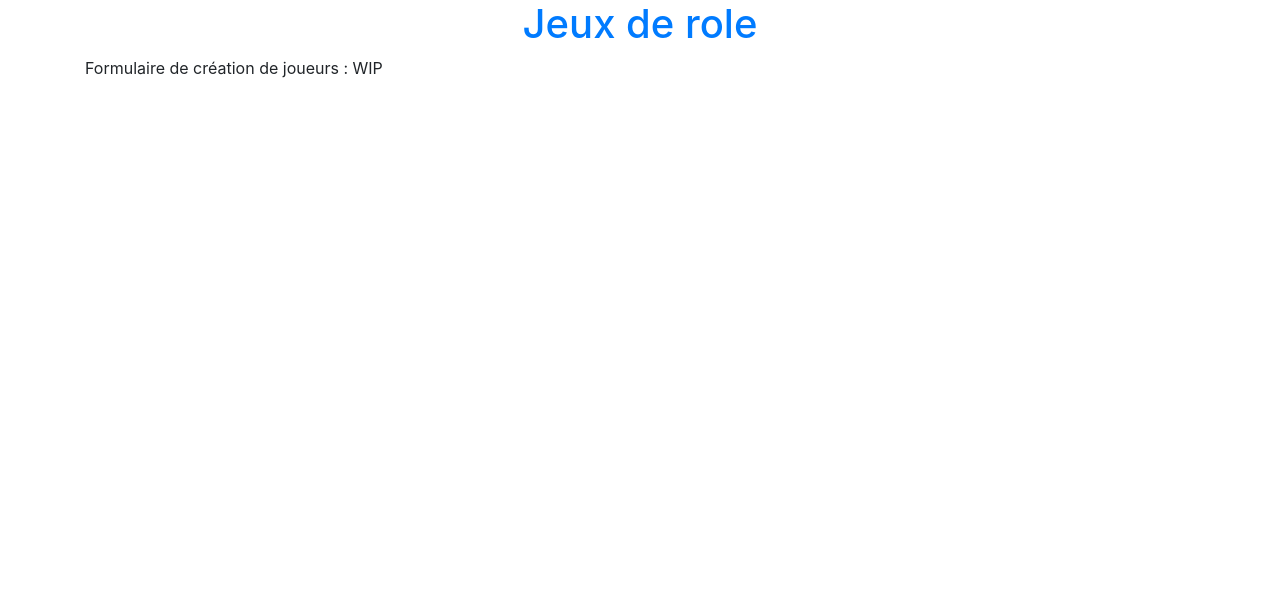
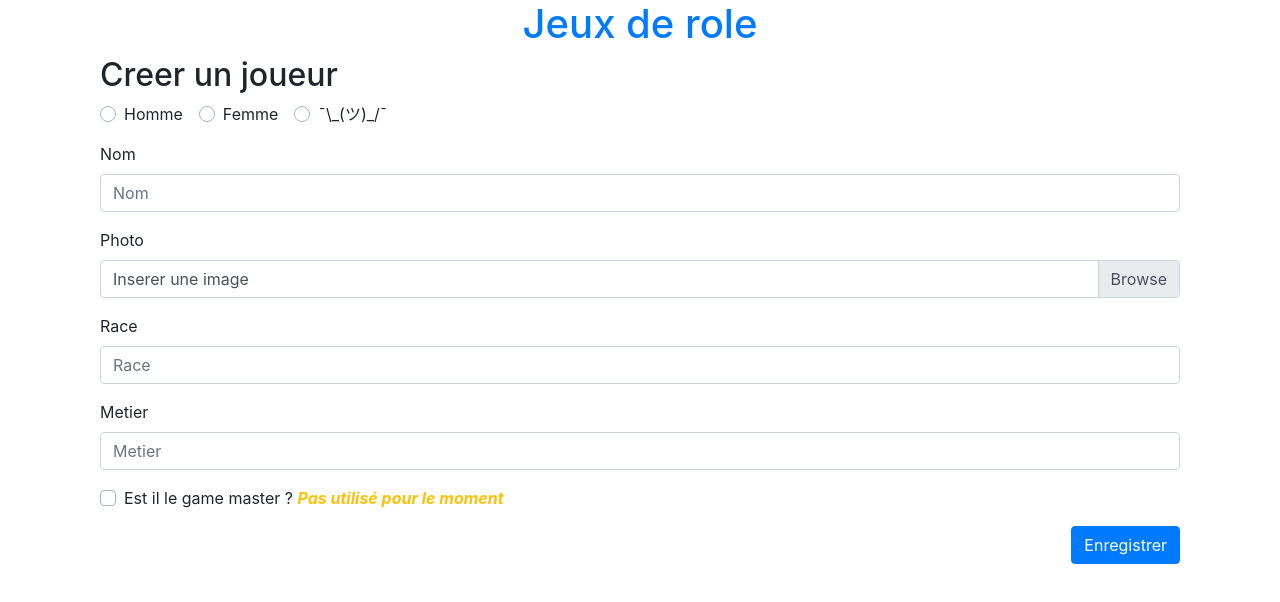
Before and after one commit to castroCrea/hackathon, a Vue app in the folder assets/vuejs/: page /game/1/player/create in a window 1280 px wide. Shown: the top 602 px of the page. Built offline with nearby package versions, Linux system fonts and the light colour scheme.

Commit message:
create player form - WIP

```diff
--- a/assets/vuejs/src/App.vue
+++ b/assets/vuejs/src/App.vue
@@ -24,7 +24,7 @@ export default {
   },
   data(){
     return {}
-    }
+  }
 }
 
 </script>
--- a/assets/vuejs/src/pages/Game.vue
+++ b/assets/vuejs/src/pages/Game.vue
@@ -10,11 +10,6 @@
         name: "Game",
         data(){
             return {
-                user: {
-                    title: '',
-                    description: '',
-                    maxPlayer: ''
-                }
             }
         },
         methods: {
--- a/assets/vuejs/src/pages/PlayerCreate.vue
+++ b/assets/vuejs/src/pages/PlayerCreate.vue
@@ -1,28 +1,97 @@
 <template>
   <div>
-    Formulaire de création de joueurs : WIP
+    <div class="container">
+      <div class="row">
+        <div class="col">
+          <h2>Creer un joueur</h2>
+          <form action="post" enctype="multipart/form-data" class="mb-3">
+            <div class="form-group">
+              <div class="custom-control custom-radio custom-control-inline">
+                <input type="radio" id="playerGender-m" name="playerGender" value="m" v-model="gender" class="custom-control-input">
+                <label class="custom-control-label" for="playerGender-m">Homme</label>
+              </div>
+              <div class="custom-control custom-radio custom-control-inline">
+                <input type="radio" id="playerGender-f" name="playerGender" value="f" v-model="gender" class="custom-control-input">
+                <label class="custom-control-label" for="playerGender-f">Femme</label>
+              </div>
+              <div class="custom-control custom-radio custom-control-inline">
+                <input type="radio" id="playerGender-none" name="playerGender" value="none" v-model="gender" class="custom-control-input">
+                <label class="custom-control-label" for="playerGender-none">¯\_(ツ)_/¯</label>
+              </div>
+            </div>
+            <div class="form-group">
+              <label for="playerName">Nom</label>
+              <input type="text" id="playerName" name="name" v-model="name" class="form-control" placeholder="Nom">
+            </div>
+            <div class="form-group">
+              <label for="playerPicture">Photo</label>
+              <div class="custom-file">
+                <input type="file" class="custom-file-input" id="playerPicture" @change="imageToBase64String($event)" name="picture" aria-describedby="Photo">
+                <label class="custom-file-label" for="playerPicture">Inserer une image</label>
+              </div>
+            </div>
+            <div class="form-group">
+              <label for="playerRace">Race</label>
+              <input type="text" id="playerRace" class="form-control" name="player.race" v-model="race" placeholder="Race">
+            </div>
+            <div class="form-group">
+              <label for="playerJob">Metier</label>
+              <input type="text" id="playerJob" class="form-control" name="job" v-model="job" placeholder="Metier">
+            </div>
+            <div class="custom-control custom-checkbox custom-control-inline form-group">
+              <input type="checkbox" id="playerIsGameMaster" name="playerGameMaster" value="false" class="custom-control-input">
+              <label class="custom-control-label" for="playerIsGameMaster">Est il le game master ? <strong class="text-warning"><i>Pas utilisé pour le moment</i></strong></label>
+            </div>
+            <div class="d-flex flex-row-reverse">
+              <button type="submit" class="btn btn-primary ml-auto">Enregistrer</button>
+            </div>
+          </form>
+        </div>
+      </div>
+    </div>
   </div>
 </template>
 
 <script>
 
+    const image2base64 = require('image-to-base64');
+
     export default {
         name: "PlayerCreate",
         data(){
             return {
-                user: {
-                    title: '',
-                    description: '',
-                    maxPlayer: ''
-                }
+                name: "",
+                picture: "",
+                game: "",
+                gameMaster: "false",
+                race: "",
+                job: "",
+                gender: ""
             }
         },
+        beforeRouteUpdate() {
+            // this.$set(this.game, 'game', this.$route.params.gameId)
+        },
         methods: {
-            createGame(e) {
-                this.axios.post('http://localhost:8000/api/games', this.user)
+            createPlayer(e) {
+                this.axios.post('http://localhost:8000/api/games', this.player)
                 .then((response) => {
                   this.$router.push({name: 'Home'})
                 })
+            },
+            imageToBase64String(e) {
+                console.log(e)
+                // image2base64("path/to/file.jpg") // you can also to use url
+                //     .then(
+                //         (response) => {
+                //             console.log(response); //cGF0aC90by9maWxlLmpwZw==
+                //         }
+                //     )
+                //     .catch(
+                //         (error) => {
+                //             console.log(error); //Exepection error....
+                //         }
+                //     )
             }
         }
     }
```
Also changed, not shown: 1 other file (tests, documents, lock files or other folders).
